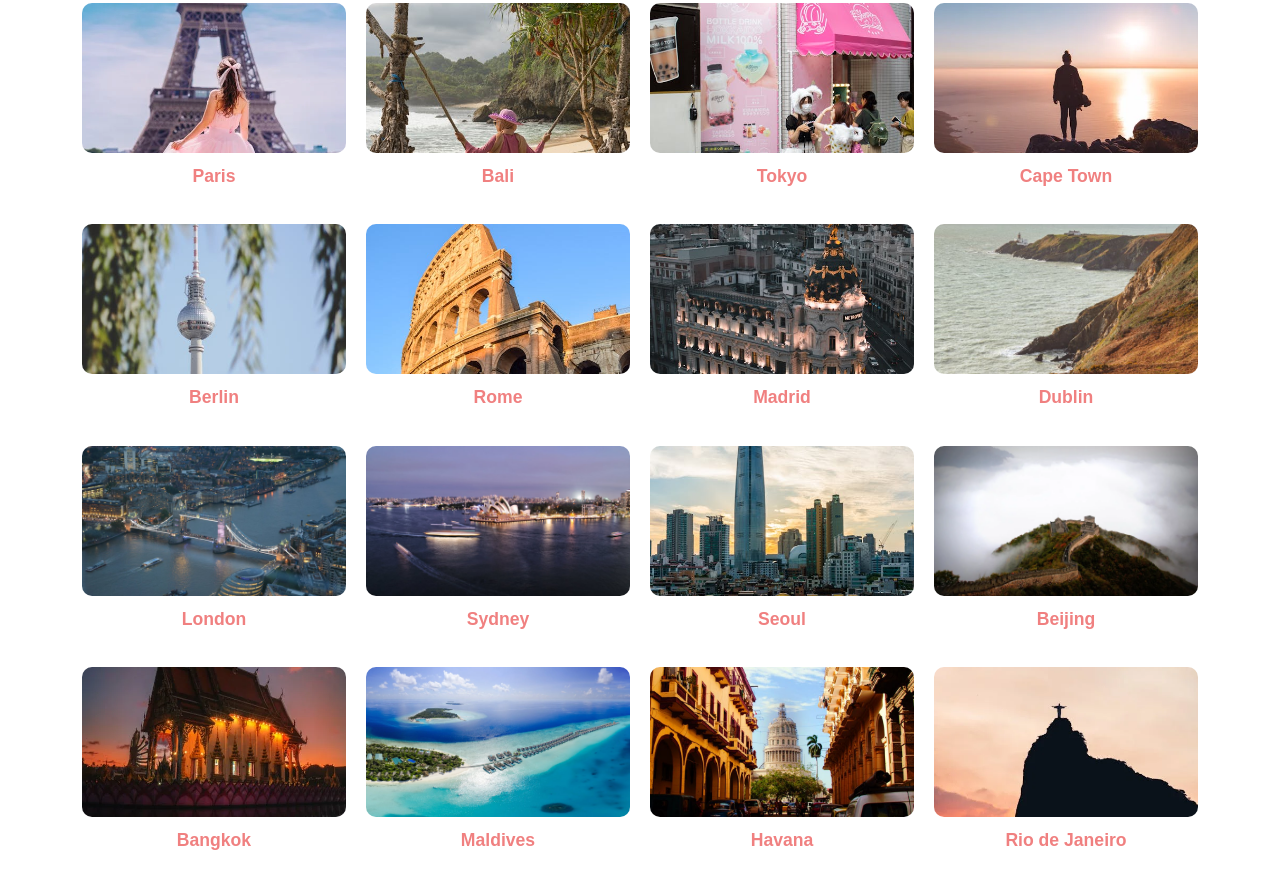
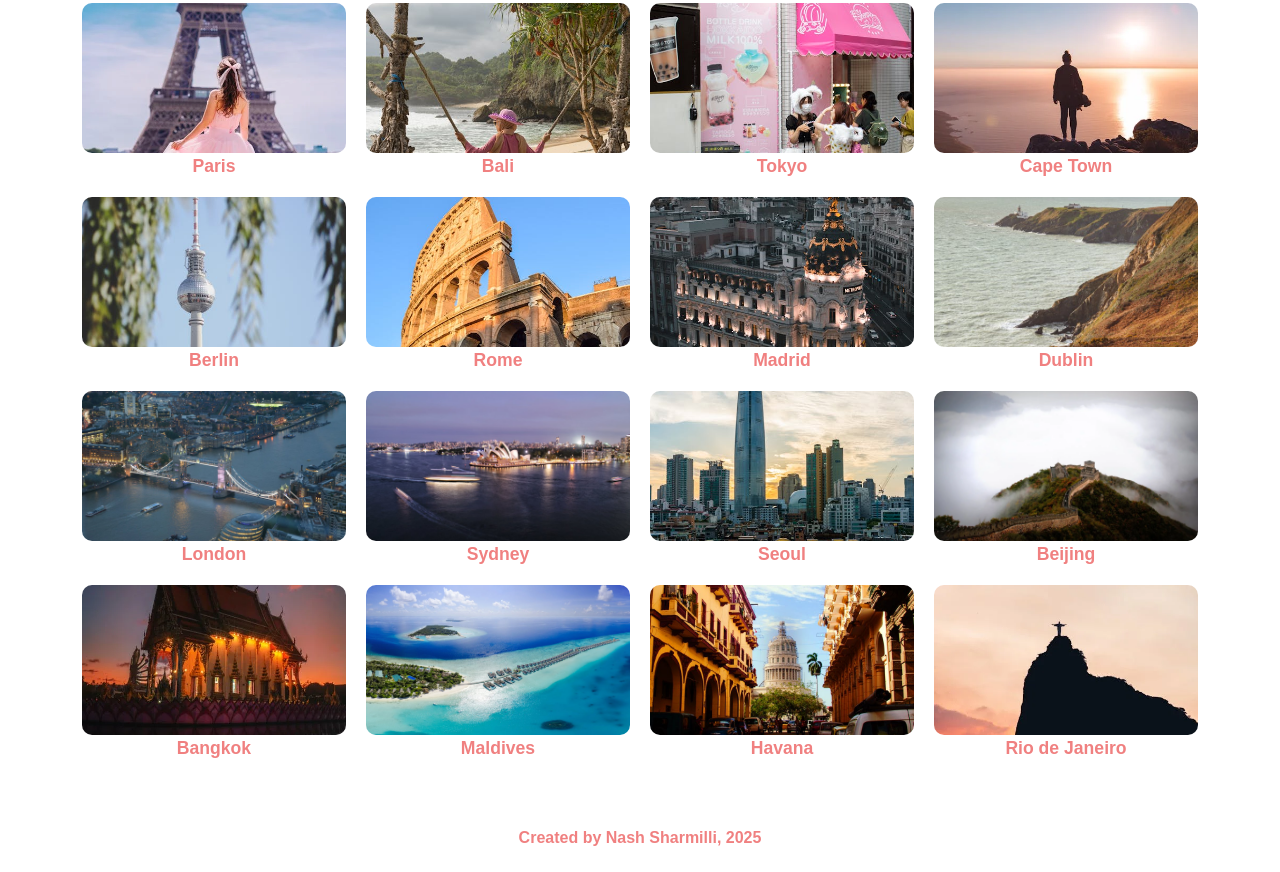
Before and after one commit to nashnusu/travel-website, a plain HTML site: page index.html in a window 1280 px wide. Shown: the part 668-1540 px from the top of the page. Drawn offline with Linux system fonts and the light colour scheme.

Commit message:
Add readme

```diff
--- a/assets/css/index.css
+++ b/assets/css/index.css
@@ -95,10 +95,11 @@ html {
   border-radius: 10px;
 }
 
-.destination-card h3 {
+.destination-card .destination-name {
   margin-top: 10px;
   font-size: 1.1rem;
   color: lightcoral;
+  font-weight: bold;
 }
 
 .destination-card:hover {
--- a/index.html
+++ b/index.html
@@ -2,11 +2,11 @@
 <!DOCTYPE html>
 <html lang="en">
 <head>
-  <meta charset="UTF-8" />
-  <meta name="viewport" content="width=device-width, initial-scale=1.0" />
+  <meta charset="UTF-8">
+  <meta name="viewport" content="width=device-width, initial-scale=1.0">
   <title>The Roaming Goddess</title>
-  <link rel="stylesheet" href="assets/css/index.css" />
-  <link rel="icon" href="assets/images/roaming_goddess_logo.jpeg" type="image/png" />
+  <link rel="stylesheet" href="assets/css/index.css">
+  <link rel="icon" href="assets/images/roaming_goddess_logo.jpeg" type="image/png">
 </head>
 <body>
 
@@ -33,68 +33,68 @@
     <h2>Explore Destinations Loved by Women</h2>
     <div class="destination-grid">
       <button class="destination-card" data-open-modal data-destination="paris">
-        <img src="assets/images/paris.webp" alt="Paris" />
-        <h3>Paris</h3>
+        <img src="assets/images/paris.webp" alt="Paris">
+        <span class="destination-name">Paris</span>
       </button>
       <button class="destination-card" data-open-modal data-destination="bali">
-        <img src="assets/images/bali.jpeg" alt="Bali" />
-        <h3>Bali</h3>
+        <img src="assets/images/bali.jpeg" alt="Bali">
+        <span class="destination-name">Bali</span>
       </button>
       <button class="destination-card" data-open-modal data-destination="tokyo">
-        <img src="assets/images/tokyo.jpeg" alt="Tokyo" />
-        <h3>Tokyo</h3>
+        <img src="assets/images/tokyo.jpeg" alt="Tokyo">
+        <span class="destination-name">Tokyo</span>
       </button>
       <button class="destination-card" data-open-modal data-destination="cape-town">
-        <img src="assets/images/africa.webp" alt="Cape Town" />
-        <h3>Cape Town</h3>
+        <img src="assets/images/africa.webp" alt="Cape Town">
+        <span class="destination-name">Cape Town</span>
       </button>
       <button class="destination-card" data-open-modal data-destination="berlin">
-        <img src="assets/images/berlin.jpeg" alt="Berlin" />
-        <h3>Berlin</h3>
+        <img src="assets/images/berlin.jpeg" alt="Berlin">
+        <span class="destination-name">Berlin</span>
       </button>
       <button class="destination-card" data-open-modal data-destination="rome">
-        <img src="assets/images/rome.jpeg" alt="Rome" />
-        <h3>Rome</h3>
+        <img src="assets/images/rome.jpeg" alt="Rome">
+        <span class="destination-name">Rome</span>
       </button>
       <button class="destination-card" data-open-modal data-destination="madrid">
-        <img src="assets/images/madrid.jpeg" alt="Madrid" />
-        <h3>Madrid</h3>
+        <img src="assets/images/madrid.jpeg" alt="Madrid">
+        <span class="destination-name">Madrid</span>
       </button>
       <button class="destination-card" data-open-modal data-destination="dublin">
-        <img src="assets/images/dublin.jpeg" alt="Dublin" />
-        <h3>Dublin</h3>
+        <img src="assets/images/dublin.jpeg" alt="Dublin">
+        <span class="destination-name">Dublin</span>
       </button>
       <button class="destination-card" data-open-modal data-destination="london">
-        <img src="assets/images/london.jpeg" alt="London" />
-        <h3>London</h3>
+        <img src="assets/images/london.jpeg" alt="London">
+        <span class="destination-name">London</span>
       </button>
       <button class="destination-card" data-open-modal data-destination="sydney">
-        <img src="assets/images/sydney.jpeg" alt="Sydney" />
-        <h3>Sydney</h3>
+        <img src="assets/images/sydney.jpeg" alt="Sydney">
+        <span class="destination-name">Sydney</span>
       </button>
       <button class="destination-card" data-open-modal data-destination="seoul">
-        <img src="assets/images/seoul.jpeg" alt="Seoul" />
-        <h3>Seoul</h3>
+        <img src="assets/images/seoul.jpeg" alt="Seoul">
+        <span class="destination-name">Seoul</span>
       </button>
       <button class="destination-card" data-open-modal data-destination="beijing">
-        <img src="assets/images/beijing.webp" alt="Beijing" />
-        <h3>Beijing</h3>
+        <img src="assets/images/beijing.webp" alt="Beijing">
+        <span class="destination-name">Beijing</span>
       </button>
       <button class="destination-card" data-open-modal data-destination="bangkok">
-        <img src="assets/images/bangkok.webp" alt="Bangkok" />
-        <h3>Bangkok</h3>
+        <img src="assets/images/bangkok.webp" alt="Bangkok">
+        <span class="destination-name">Bangkok</span>
       </button>
       <button class="destination-card" data-open-modal data-destination="maldives">
-        <img src="assets/images/maldives.jpeg" alt="Maldives" />
-        <h3>Maldives</h3>
+        <img src="assets/images/maldives.jpeg" alt="Maldives">
+        <span class="destination-name">Maldives</span>
       </button>
       <button class="destination-card" data-open-modal data-destination="havana">
-        <img src="assets/images/havana.jpeg" alt="Havana" />
-        <h3>Havana</h3>
+        <img src="assets/images/havana.jpeg" alt="Havana">
+        <span class="destination-name">Havana</span>
       </button>
       <button class="destination-card" data-open-modal data-destination="rio-de-janeiro">
-        <img src="assets/images/rio.webp" alt="Rio de Janeiro" />
-        <h3>Rio de Janeiro</h3>
+        <img src="assets/images/rio.webp" alt="Rio de Janeiro">
+        <span class="destination-name">Rio de Janeiro</span>
       </button>
     </div>
   </section>
```
Also changed, not shown: assets/images/homemob.png (added), assets/images/hometab.png (added), assets/images/issue.png (added), assets/images/plandesk.png (added), assets/images/planmob.png (added), assets/images/plantab.png (added), assets/images/project.png (added), assets/images/quizdesk.png (added), assets/images/quizmob.png (added), assets/images/quiztab.png (added), image.png (added), 4 other files. Lines whose indentation alone changed are shown as unchanged.
